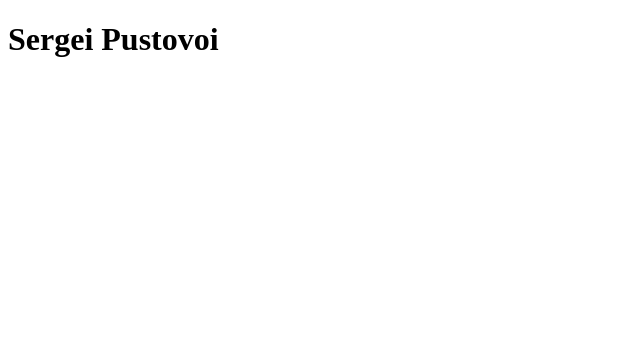
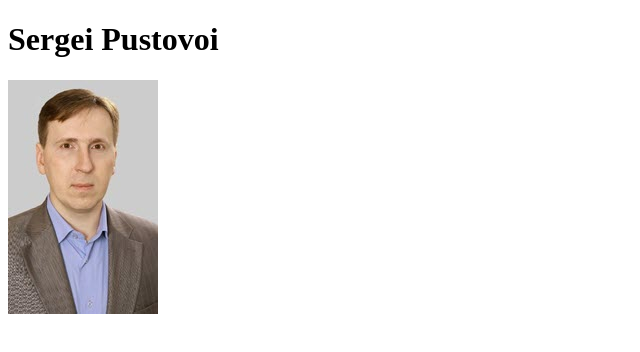
Before and after one commit to Epimetey/rsschool-cv, a plain HTML site: page index.html in a window 1280 px wide. Shown: the whole page, without its empty margins (0-640 px from the left). Drawn offline with Linux system fonts and the light colour scheme.

Commit message:
feat: add style.css & photo in index.html

```diff
--- a/index.html
+++ b/index.html
@@ -8,5 +8,6 @@
 </head>
 <body>
     <h1>Sergei Pustovoi</h1>
+    <img src="/img/my_ph.jpg">
 </body>
 </html>
```
Also changed, not shown: css/style.css (added).
